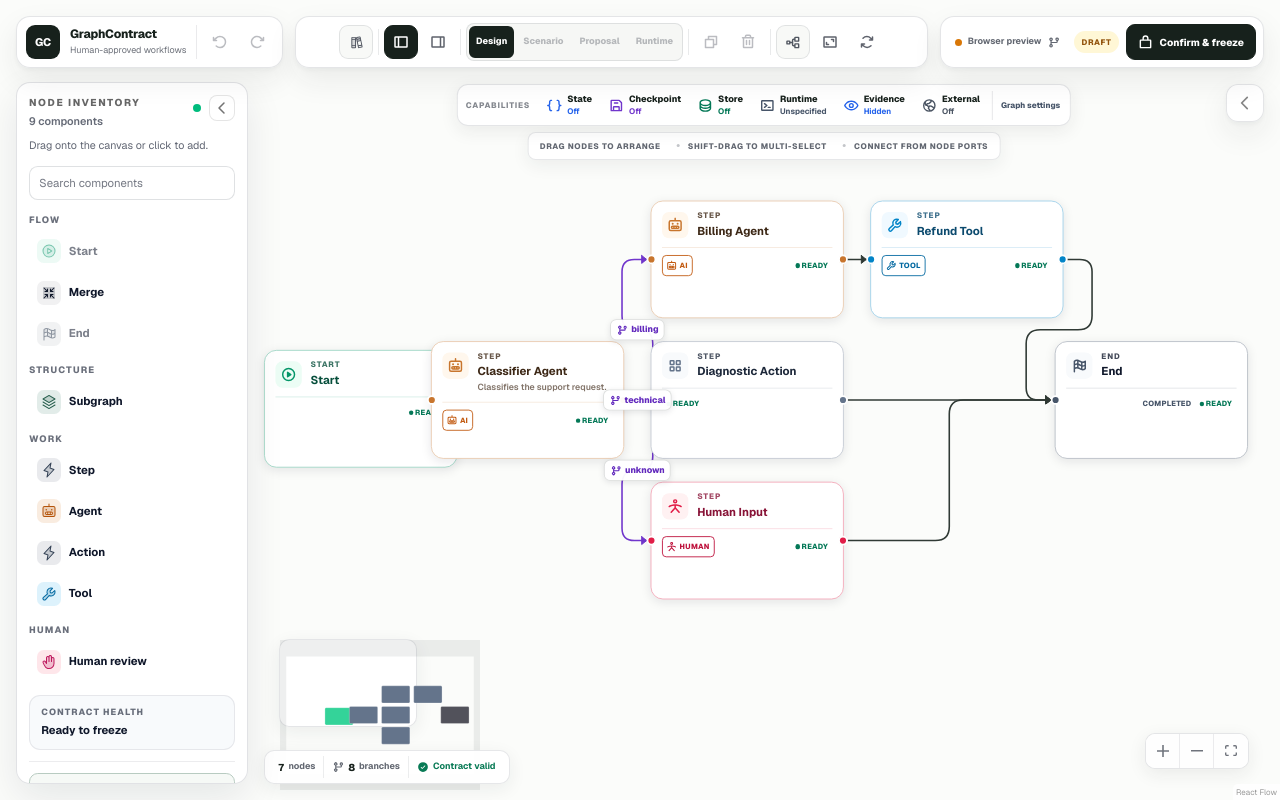
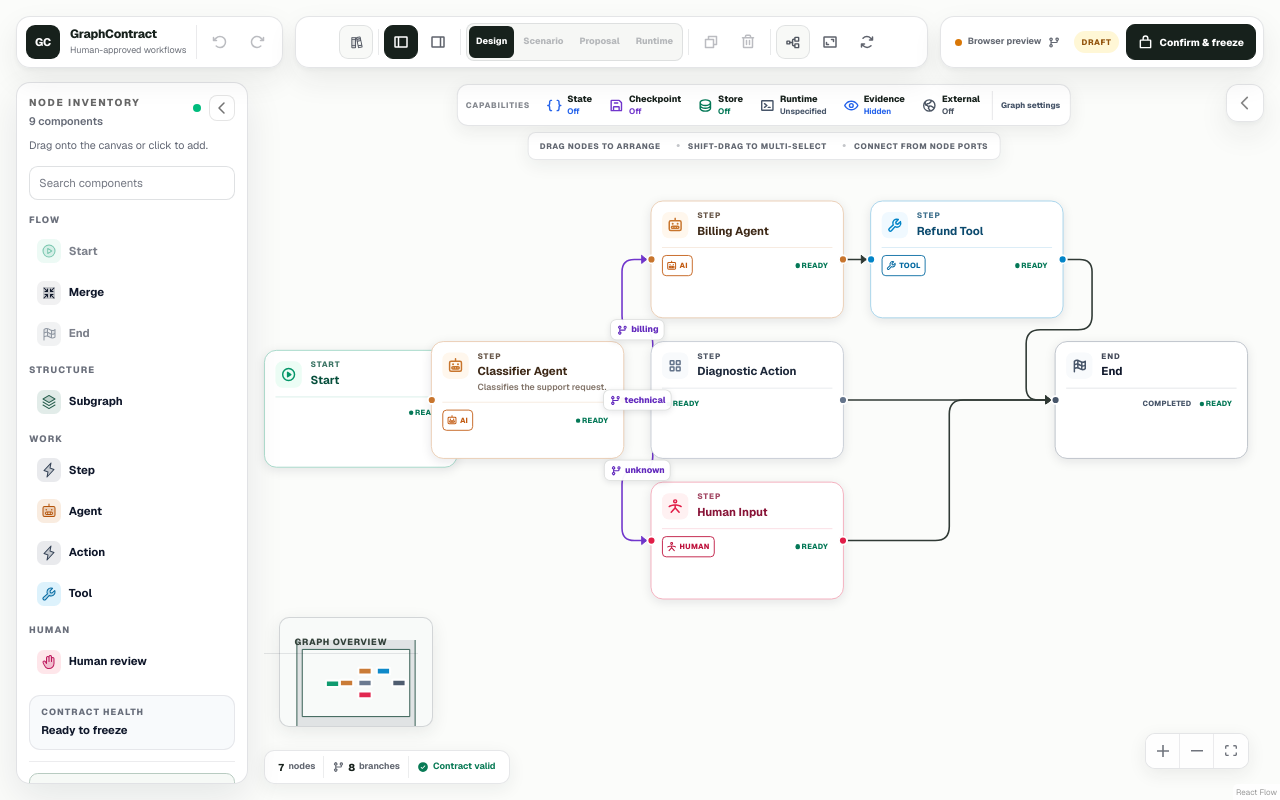
Before and after one commit to vijaybadana/graphcontract, a Next.js app: page / in a window 1280 px wide. Built offline with nearby package versions, Linux system fonts and the light colour scheme.

Commit message:
fix(canvas): clarify graph overview navigator

```diff
--- /dev/null
+++ b/src/features/workspace/graph-overview.css
@@ -0,0 +1,66 @@
+.workspace-stage .canvas-minimap {
+  bottom: 58px !important;
+  left: calc(var(--palette-offset) + 16px) !important;
+  width: 154px !important;
+  height: 110px !important;
+  overflow: hidden;
+  border: 1px solid rgb(17 24 39 / 16%) !important;
+  border-radius: 10px !important;
+  background: #f8faf9 !important;
+  box-shadow: 0 5px 18px rgb(35 43 39 / 9%);
+  transition: left 180ms cubic-bezier(0.4, 0, 0.2, 1);
+}
+
+.workspace-stage .canvas-minimap-title {
+  position: absolute;
+  z-index: 26;
+  bottom: 146px;
+  left: calc(var(--palette-offset) + 16px);
+  width: 154px;
+  min-height: 22px;
+  border-bottom: 1px solid rgb(17 24 39 / 10%);
+  color: #33413a;
+  font-size: 9px;
+  font-weight: 760;
+  letter-spacing: 0.08em;
+  line-height: 22px;
+  pointer-events: none;
+  text-align: center;
+  text-transform: uppercase;
+  transition: left 180ms cubic-bezier(0.4, 0, 0.2, 1);
+}
+
+.workspace-stage .canvas-minimap .react-flow__minimap-svg {
+  width: 100%;
+  height: calc(100% - 22px);
+  margin-top: 22px;
+}
+
+.workspace-stage .canvas-minimap .react-flow__minimap-mask {
+  shape-rendering: geometricPrecision;
+  stroke-linejoin: round;
+}
+
+.workspace-stage .canvas-minimap .graph-overview-node {
+  opacity: 0.95;
+  shape-rendering: geometricPrecision;
+}
+
+.workspace-stage .canvas-minimap .graph-overview-node.is-selected {
+  stroke: #1d4ed8;
+  stroke-width: 3;
+}
+
+@media (max-width: 1099px) {
+  .workspace-stage .canvas-minimap,
+  .workspace-stage .canvas-minimap-title {
+    display: none;
+  }
+}
+
+@media (prefers-reduced-motion: reduce) {
+  .workspace-stage .canvas-minimap,
+  .workspace-stage .canvas-minimap-title {
+    transition: none;
+  }
+}
--- /dev/null
+++ b/src/features/workspace/graph-overview.tsx
@@ -0,0 +1,95 @@
+'use client';
+
+import { MiniMap, type MiniMapNodeProps, useReactFlow } from '@xyflow/react';
+import { useCallback, type MouseEvent } from 'react';
+
+import type { CanvasFlowNode } from '@/src/features/canvas/canvas-node';
+
+import './graph-overview.css';
+
+const stepColors = {
+  ai: '#c8752d',
+  deterministic: '#64748b',
+  human: '#e11d48',
+  tool: '#0284c7',
+} as const;
+
+function overviewNodeColor(node: CanvasFlowNode) {
+  if (node.type === 'contractNode') {
+    if (node.data.kind === 'start') return '#059669';
+    if (node.data.kind === 'end') return '#475569';
+    if (node.data.kind === 'merge') return '#526477';
+    return stepColors[node.data.executor];
+  }
+  if (node.type === 'mergeJunction') return '#526477';
+  if (node.type === 'runtimeInstance') return '#5969c8';
+  if (node.type === 'externalSystemTile') return '#64748b';
+  return '#5c8f7d';
+}
+
+/**
+ * Minimap geometry should communicate topology, not reproduce full card or
+ * expanded-subgraph dimensions. Centering a bounded mark on each projected
+ * node keeps large containers from reading as overlapping panels.
+ */
+export function GraphOverviewNode({
+  id,
+  x,
+  y,
+  width,
+  height,
+  color,
+  selected,
+}: MiniMapNodeProps) {
+  const markWidth = Math.max(80, Math.min(width, 180));
+  const markHeight = Math.max(40, Math.min(height, 90));
+
+  return (
+    <rect
+      className={`graph-overview-node${selected ? ' is-selected' : ''}`}
+      data-overview-node-id={id}
+      x={x + (width - markWidth) / 2}
+      y={y + (height - markHeight) / 2}
+      width={markWidth}
+      height={markHeight}
+      rx={8}
+      ry={8}
+      fill={color ?? '#64748b'}
+      stroke="#ffffff"
+      strokeWidth={2}
+      vectorEffect="non-scaling-stroke"
+    />
+  );
+}
+
+export function GraphOverview() {
+  const { getZoom, setCenter } = useReactFlow();
+  const navigateTo = useCallback(
+    (_event: MouseEvent, position: { x: number; y: number }) => {
+      void setCenter(position.x, position.y, { zoom: getZoom() });
+    },
+    [getZoom, setCenter],
+  );
+
+  return (
+    <>
+      <div className="canvas-minimap-title" aria-hidden="true">
+        Graph overview
+      </div>
+      <MiniMap<CanvasFlowNode>
+        ariaLabel="Graph overview navigator. Drag or click to pan; scroll to zoom."
+        pannable
+        zoomable
+        onClick={navigateTo}
+        position="bottom-left"
+        nodeColor={overviewNodeColor}
+        nodeComponent={GraphOverviewNode}
+        bgColor="#f8faf9"
+        maskColor="rgb(15 23 42 / 10%)"
+        maskStrokeColor="#315b4f"
+        maskStrokeWidth={1.8}
+        className="canvas-minimap"
+      />
+    </>
+  );
+}
--- a/src/features/workspace/graph-workspace.css
+++ b/src/features/workspace/graph-workspace.css
@@ -113,18 +113,6 @@
 .panel-trigger-left { left: 16px !important; }
 .panel-trigger-right { right: 16px !important; }
 
-.workspace-stage .canvas-minimap {
-  bottom: 58px !important;
-  left: calc(var(--palette-offset) + 16px) !important;
-  width: 138px !important;
-  height: 88px !important;
-  border: 1px solid rgb(17 24 39 / 11%) !important;
-  border-radius: 10px !important;
-  background: rgb(255 255 255 / 95%) !important;
-  box-shadow: 0 5px 18px rgb(35 43 39 / 7%);
-  transition: left 180ms cubic-bezier(0.4, 0, 0.2, 1);
-}
-
 .workspace-stage .canvas-flow-controls {
   right: calc(var(--inspector-offset) + 16px) !important;
   bottom: 16px !important;
@@ -234,10 +222,6 @@
     width: min(var(--inspector-width), calc(100vw - 20px));
   }
 
-  .workspace-stage .canvas-minimap {
-    display: none;
-  }
-
   .workspace-stage .canvas-flow-controls {
     right: 10px !important;
     bottom: 10px !important;
@@ -263,7 +247,6 @@
     animation: none;
   }
 
-  .workspace-stage .canvas-minimap,
   .workspace-stage .canvas-flow-controls {
     transition: none;
   }
--- a/src/features/workspace/graph-workspace.tsx
+++ b/src/features/workspace/graph-workspace.tsx
@@ -7,7 +7,6 @@ import {
   ConnectionLineType,
   Controls,
   DefaultEdgeOptions,
-  MiniMap,
   NodeMouseHandler,
   OnSelectionChangeParams,
   OnReconnect,
@@ -34,7 +33,7 @@ import { evaluateConnection } from '@/src/application/connection-policy';
 import type { GraphLibraryEntry } from '@/src/application/graph-library-contract';
 import { graphLibraryEntries } from '@/src/application/graph-library';
 import { deriveProposalComparison } from '@/src/application/proposal-comparison';
-import { NodeKind, validateGraph } from '@/src/domain';
+import { validateGraph } from '@/src/domain';
 import { AlignmentGuides } from '@/src/features/canvas/interactions/alignment-guides';
 import { useCanvasInteractions } from '@/src/features/canvas/interactions/use-canvas-node-interactions';
 import { CanvasFlowNode } from '@/src/features/canvas/canvas-node';
@@ -74,6 +73,7 @@ import { workspaceSelectionFromCanvas } from '@/src/features/workspace/canvas-se
 import { useStableEvent } from '@/src/features/workspace/use-stable-event';
 import { CanvasInstructionStrip, CanvasStatusStrip } from '@/src/features/workspace/canvas-chrome';
 import { GraphCapabilityStrip } from '@/src/features/workspace/graph-capability-strip';
+import { GraphOverview } from '@/src/features/workspace/graph-overview';
 import { activeInspectorTabId, InspectorTabs } from '@/src/features/workspace/inspector-tabs';
 import {
   resolveWorkspacePanelVisibility,
@@ -108,13 +108,6 @@ const defaultEdgeOptions: DefaultEdgeOptions = {
   type: 'smoothstep',
   pathOptions: { borderRadius: 16, offset: 28 },
 };
-const minimapColors: Record<NodeKind, string> = {
-  start: '#34d399',
-  step: '#64748b',
-  merge: '#526477',
-  end: '#52525b',
-};
-
 /**
  * Local canvas selections are not canonical workspace state. Keep only
  * selections whose projection targets still exist after a load, reset, or
@@ -1095,25 +1088,7 @@ export function GraphWorkspace() {
           >
             <AlignmentGuides guides={canvasInteractions.guides} />
             <Background variant={BackgroundVariant.Lines} gap={24} size={1} color="#e2e6e1" />
-            <MiniMap
-              pannable
-              zoomable
-              position="bottom-left"
-              nodeColor={(node) =>
-                node.type === 'contractNode'
-                  ? minimapColors[node.data.kind] ?? '#94a3b8'
-                  : node.type === 'mergeJunction'
-                    ? '#526477'
-                    : node.type === 'runtimeInstance'
-                      ? '#5969c8'
-                      : '#5c8f7d'
-              }
-              nodeStrokeColor="#ffffff"
-              nodeStrokeWidth={2}
-              nodeBorderRadius={10}
-              maskColor="rgb(24 33 29 / 7%)"
-              className="canvas-minimap"
-            />
+            <GraphOverview />
             <Controls
               showInteractive={false}
               position="bottom-right"
```
Also changed, not shown: 2 other files (tests, documents, lock files or other folders).
